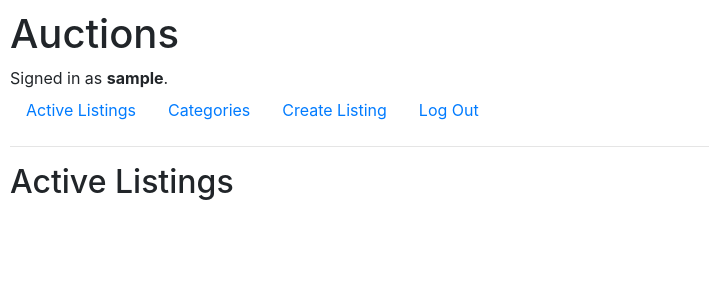
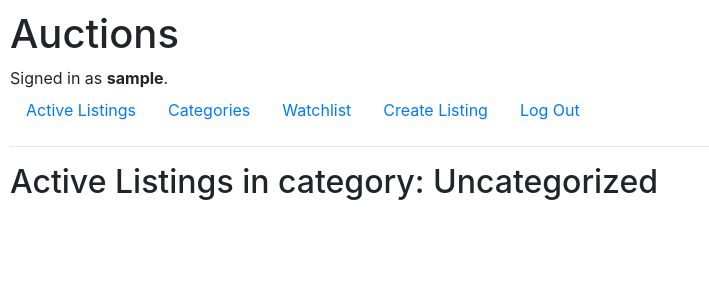
Before and after one commit to elizalde-andres/commerce, a Django app: page /category/Uncategorized in a window 1280 px wide. Shown: the top 300 px of the page, without its empty margins (0-709 px from the left). Run offline with Django 3.2, Linux system fonts and the light colour scheme; the visitor is signed in with stand-in values (Sample User, id 1); data that the repository does not hold is empty; some libraries are stand-ins or nearby versions.

Commit message:
categories listing functionality added

```diff
--- a/auctions/templates/auctions/base_list.html
+++ b/auctions/templates/auctions/base_list.html
@@ -3,9 +3,14 @@
     {% for listing in auction_listings %}
         <li><a href="{% url 'listing' listing.pk %}">{{ listing.title }}</a>
             <ul>
-                <li>{{ listing.timestamp }} </li>
+                <li>Published: {{ listing.timestamp }} </li>
                 <li>{{ listing.description }} </li>
                 <li><img src="{{ listing.image_url }}" alt="{{ listing.title }}" width="300"></li>
+                {% if listing.category %}
+                    <li>Category: {{ listing.category }} </li>
+                {% else %}
+                    <li>Uncategorized</li>
+                {% endif %}
                 <li>Starting bid value: ${{ listing.starting_bid_value }} </li>
                 {% if listing.current_bid %}
                     <li>Current bid value: ${{ listing.current_bid.value }} </li>
--- /dev/null
+++ b/auctions/templates/auctions/category.html
@@ -0,0 +1,8 @@
+{% extends "auctions/layout.html" %}
+
+{% block body %}
+    <h2>Active Listings in category: {{ category }}</h2>
+
+    {% include "auctions/base_list.html" %}
+
+{% endblock %}
--- a/auctions/templates/auctions/layout.html
+++ b/auctions/templates/auctions/layout.html
@@ -26,6 +26,9 @@
             </li>
             {% if user.is_authenticated %}
                 <li class="nav-item">
+                    <a class="nav-link" href="{% url 'watchlist' %}">Watchlist</a>
+                </li>
+                <li class="nav-item">
                     <a class="nav-link" href="{% url 'new_listing' %}">Create Listing</a>
                 </li>
                 <li class="nav-item">
--- a/auctions/urls.py
+++ b/auctions/urls.py
@@ -10,5 +10,6 @@ urlpatterns = [
     path("new_listing", views.create_listing, name="new_listing"),
     path("listing/<int:id>", views.listing, name="listing"),
     path("categories", views.categories, name="categories"),
-    path("category/<str:category>", views.category, name="category")
+    path("category/<str:category>", views.category, name="category"),
+    path("watchlist", views.watchlist, name="watchlist")
 ]
--- a/auctions/views.py
+++ b/auctions/views.py
@@ -190,10 +190,23 @@ def categories(request):
 
 def category(request, category):
     if category != "Uncategorized":
-        return render(request, "auctions/index.html", {
-            "auction_listings": Category.objects.get(name=category).listings.all().order_by("-timestamp")
+        return render(request, "auctions/category.html", {
+            "auction_listings": Category.objects.get(name=category).listings.all().order_by("-timestamp"),
+            "category": category
         })
     else:
-        return render(request, "auctions/index.html", {
-            "auction_listings": AuctionListing.objects.all().filter(category=None).order_by("-timestamp")
+        return render(request, "auctions/category.html", {
+            "auction_listings": AuctionListing.objects.all().filter(category=None).order_by("-timestamp"),
+            "category": category
         })
+
+
+@login_required()
+def watchlist(request):
+    user = request.user
+    if user.is_authenticated:
+        return render(request, "auctions/watchlist.html", {
+            "auction_listings": user.watchlist.all().order_by("-timestamp")
+        })
+    else:
+        return HttpResponseRedirect(reverse("login"))
```
Also changed, not shown: auctions/templates/auctions/watchlist.html (added, +8 -0 lines).
